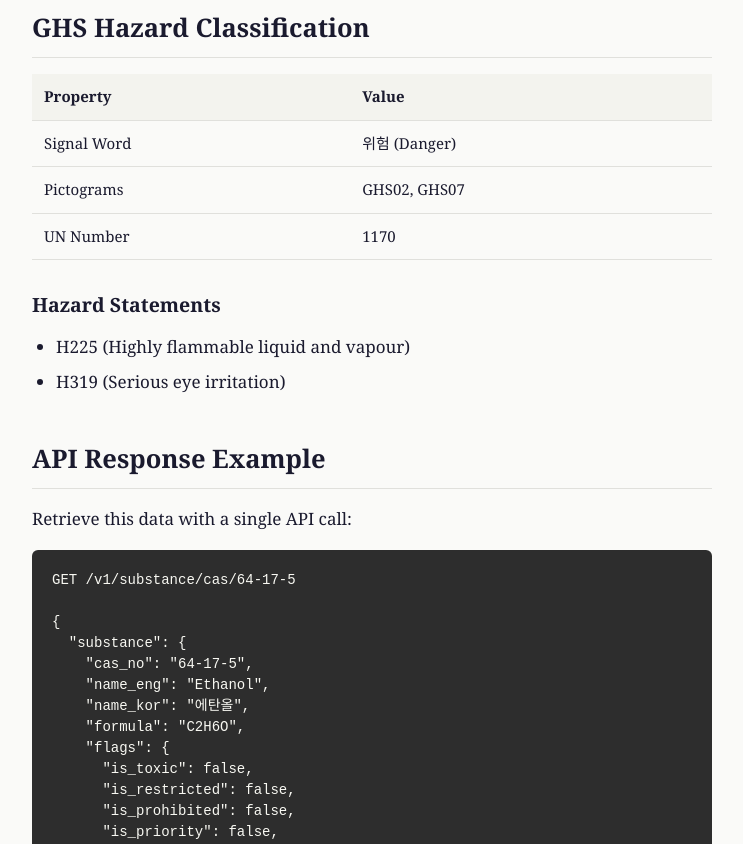
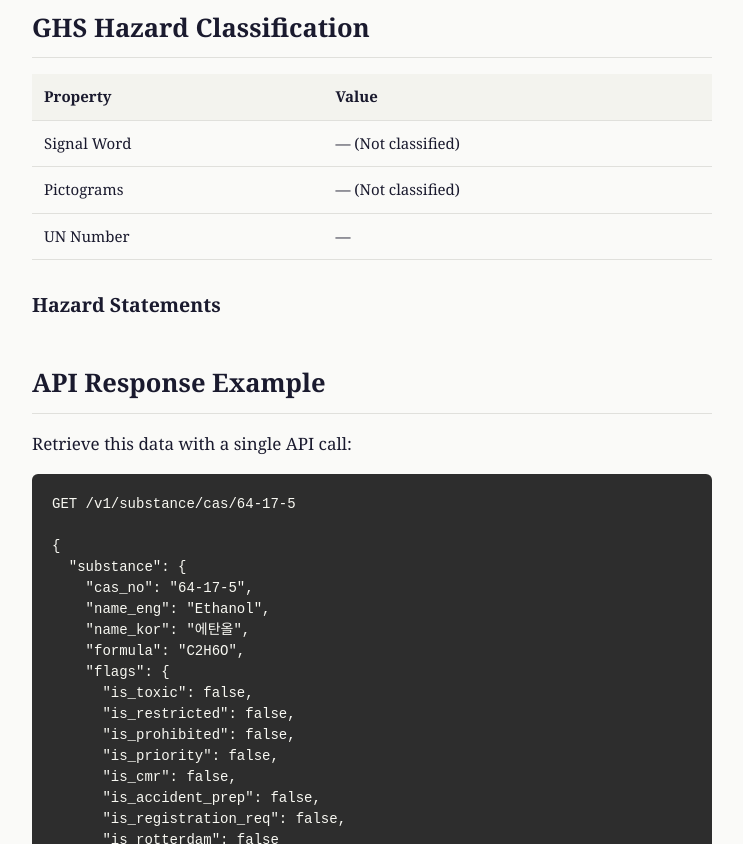
Before and after one commit to han-tagg/Korean-chemical-substance-api, a plain HTML site: page docs/data/ethanol.html in a window 1280 px wide. Shown: the part 980-1824 px from the top of the page, without its empty margins (268-1011 px from the left). Drawn offline with Linux system fonts and the light colour scheme.

Commit message:
Add files via upload

```diff
--- a/docs/data/ethanol.html
+++ b/docs/data/ethanol.html
@@ -4,11 +4,11 @@
   <meta charset="UTF-8">
   <meta name="viewport" content="width=device-width, initial-scale=1.0">
   <title>Ethanol (64-17-5) — K-REACH Classification & GHS Data</title>
-  <meta name="description" content="Ethanol (CAS 64-17-5) regulatory status under K-REACH: GHS hazard data, Korean chemical regulation details.">
+  <meta name="description" content="Ethanol (CAS 64-17-5) regulatory status under K-REACH. No GHS classification in Korea. Korean chemical regulation details.">
   <meta name="keywords" content="ethanol K-REACH, ethanol Korea chemical regulation, ethanol 64-17-5, ethanol GHS classification Korea, ethanol existing chemical">
   <link rel="canonical" href="https://han-tagg.github.io/Korean-chemical-substance-api/data/ethanol.html">
   <meta property="og:title" content="Ethanol (64-17-5) — K-REACH Classification & GHS Data">
-  <meta property="og:description" content="Ethanol (CAS 64-17-5) regulatory status under K-REACH: GHS hazard data, Korean chemical regulation details.">
+  <meta property="og:description" content="Ethanol (CAS 64-17-5) regulatory status under K-REACH. No GHS classification in Korea. Korean chemical regulation details.">
   <meta property="og:type" content="website">
   <meta property="og:url" content="https://han-tagg.github.io/Korean-chemical-substance-api/data/ethanol.html">
   <style>
@@ -161,14 +161,13 @@ li { margin-bottom: 6px; }
 <h2>GHS Hazard Classification</h2>
 <table>
   <tr><th>Property</th><th>Value</th></tr>
-  <tr><td>Signal Word</td><td>위험 (Danger)</td></tr>
-  <tr><td>Pictograms</td><td>GHS02, GHS07</td></tr>
-  <tr><td>UN Number</td><td>1170</td></tr>
+  <tr><td>Signal Word</td><td>&mdash; (Not classified)</td></tr>
+  <tr><td>Pictograms</td><td>&mdash; (Not classified)</td></tr>
+  <tr><td>UN Number</td><td>&mdash;</td></tr>
 </table>
 
 <h3>Hazard Statements</h3>
 <ul>
-  <li>H225 (Highly flammable liquid and vapour)</li><li>H319 (Serious eye irritation)</li>
 </ul>
 
 <h2>API Response Example</h2>
@@ -195,7 +194,7 @@ li { margin-bottom: 6px; }
   "regulations": [...],
   "ghs": {
     "signal_word": "위험",
-    "pictograms": ["GHS02", "GHS07"]
+    "pictograms": []
   }
 }</pre>
 
@@ -217,7 +216,6 @@ li { margin-bottom: 6px; }
 </div>
 
 <footer>
-  <p><em>Regulatory reference data only. Does not constitute legal, compliance, or safety advice. Verify with official sources before making compliance decisions.</em></p>
   <p>K-REACH Chemical Substance API &mdash; Data from Korea Environment Corporation (KECO) via data.go.kr</p>
   <p>
     <a href="https://rapidapi.com/han8212/api/k-reach-chemical-substance-api">RapidAPI</a> &middot;
```
